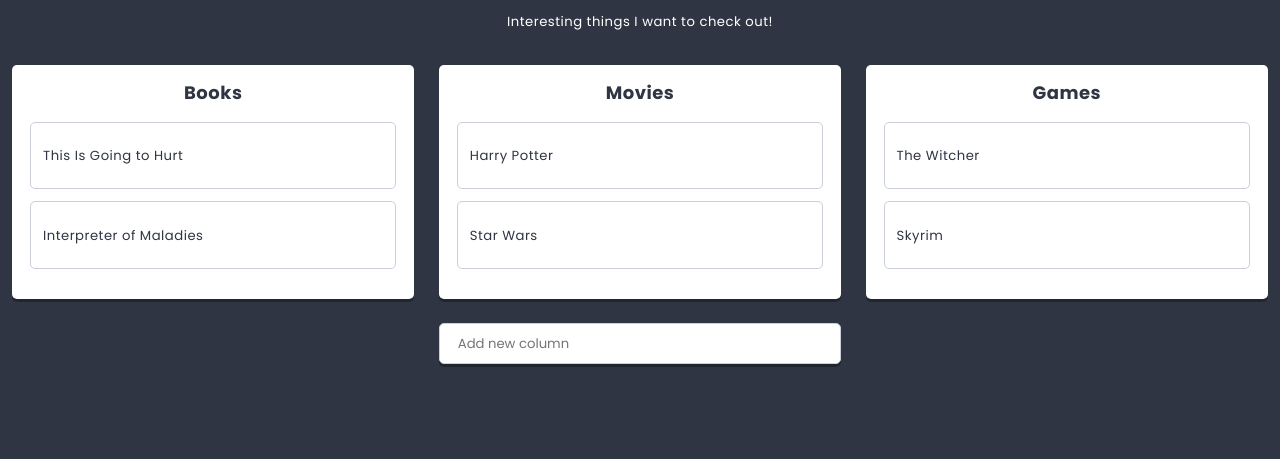
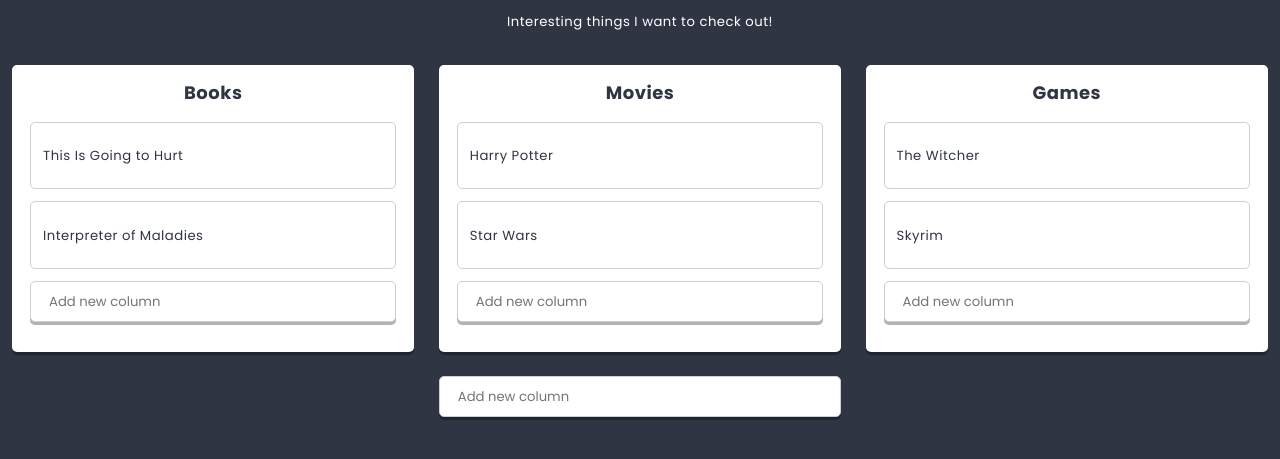
Before and after one commit to grzesiekS/React.js_firstProject, a React app: page / in a window 1280 px wide. Shown: the part 367-826 px from the top of the page. Before the commit the page ends 800 px from the top, so only its background shows below. Built offline with nearby package versions, Linux system fonts and the light colour scheme.

Commit message:
Add Creator component in Column.js

```diff
--- a/src/components/Card/Card.scss
+++ b/src/components/Card/Card.scss
@@ -8,12 +8,3 @@
   margin: 0 0 $base-size 0;
   border-radius: $radius;
 }
-
-.creator {
-  width: calc(33% - 12px);
-  margin: $base-size auto 0;
-
-  input {
-    box-shadow: 0 3px 0 rgba(0, 0, 0, 0.3);
-  }
-}
--- a/src/components/Column/Column.js
+++ b/src/components/Column/Column.js
@@ -3,6 +3,7 @@
 import PropTypes from 'prop-types';
 import Card from '../Card/Card';
 import {settings} from '../../data/dataStore';
+import Creator from '../Creator/Creator';
 
 class Column extends React.Component {
     state = {
@@ -21,6 +22,10 @@
                 {this.state.card.map(({key, ...cardProps}) => (
                     <Card key={key} {...cardProps}/>
                 ))}
+
+                <div className={styles.creator}>
+                    <Creator text={settings.columnCreatorText} action={title => this.addColumn(title)}/>
+                </div>
             </section>
         )
     }
--- a/src/components/Column/Column.scss
+++ b/src/components/Column/Column.scss
@@ -28,6 +28,15 @@
   vertical-align: middle;
 }
 
+.creator {
+  width: 100%;
+  margin: $base-size auto 0;
+
+  input {
+    box-shadow: 0 3px 0 rgba(0, 0, 0, 0.3);
+  }
+}
+
 @media (max-width: 767px) {
 
   .component {
```
